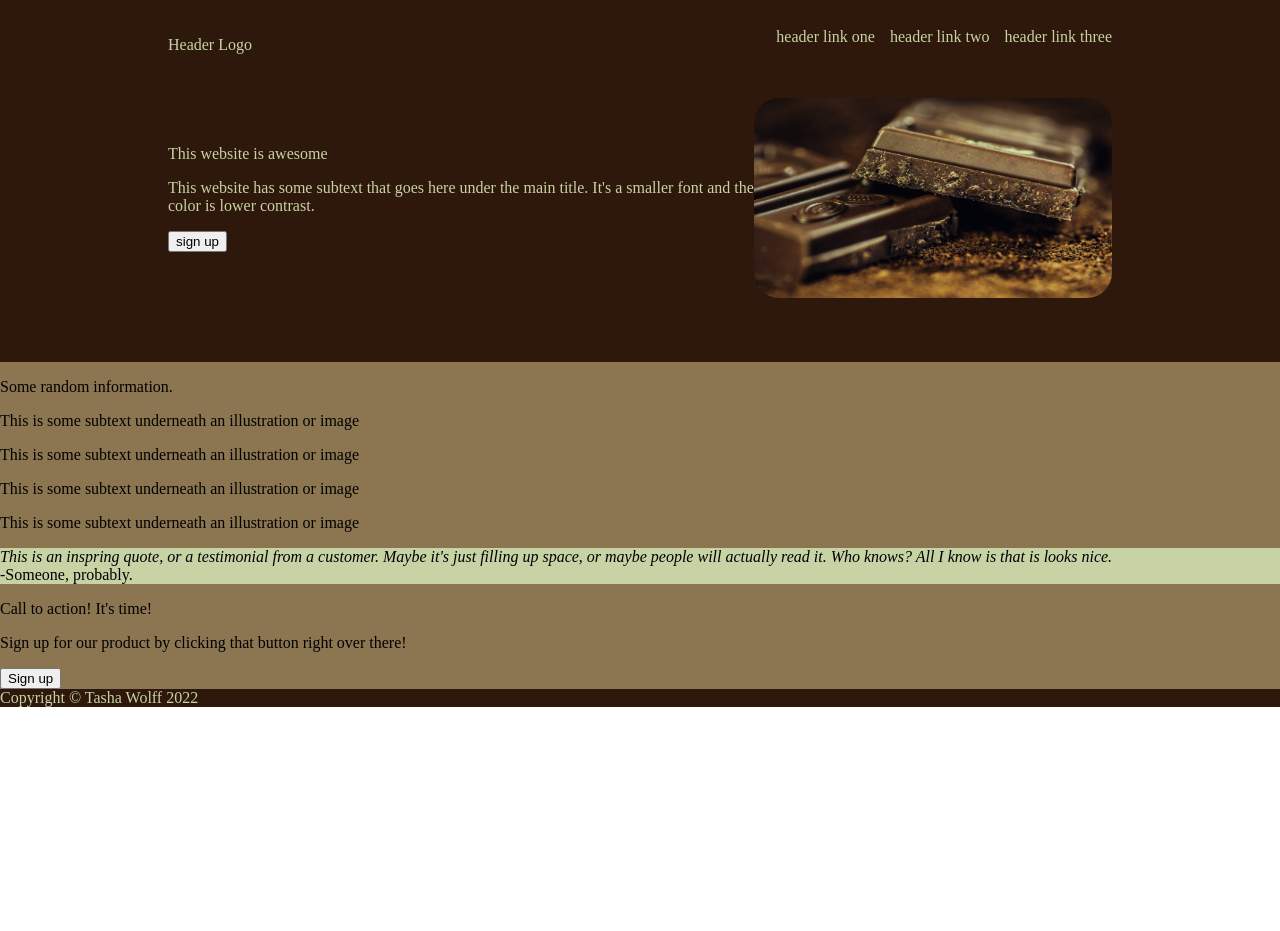
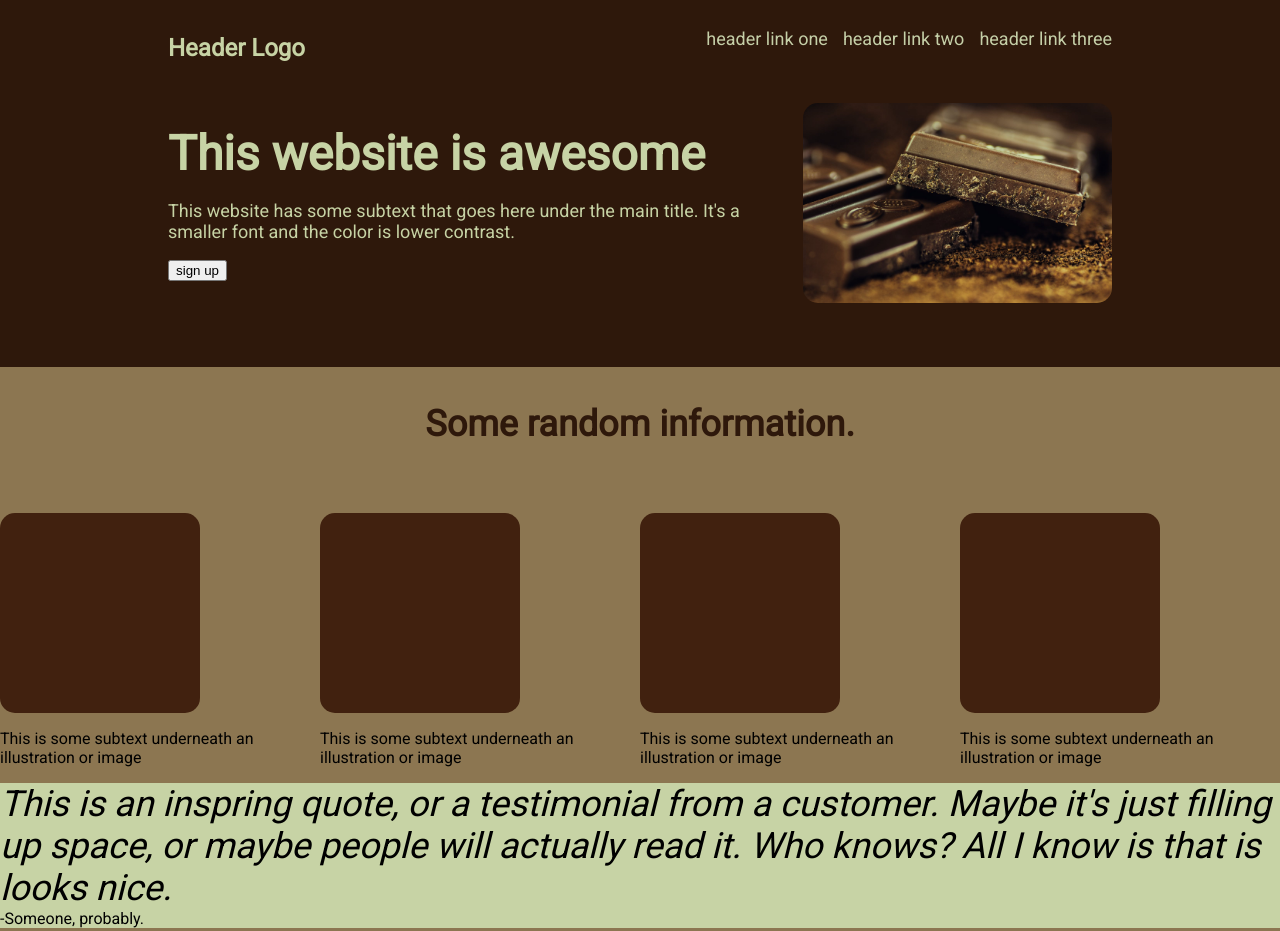
Before and after one commit to TashaWolff/TOPLandingPage, a plain HTML site: page index.html in a window 1280 px wide. Shown: the top 931 px of the page. Before the commit the page ends 800 px from the top, so only its background shows below. Drawn offline with Linux system fonts and the light colour scheme.

Commit message:
Add more styling to top of page content
-Clean styling of top of page and begin styling middle-top

```diff
--- a/index.html
+++ b/index.html
@@ -5,6 +5,9 @@
     <meta charset="UTF-8">
     <link rel="stylesheet" href="style.css">
     <!-- code provided by Google for use of "roboto" font-->
+    <link rel="preconnect" href="https://fonts.googleapis.com">
+    <link rel="preconnect" href="https://fonts.gstatic.com" crossorigin>
+    <link href="https://fonts.googleapis.com/css2?family=Roboto&display=swap" rel="stylesheet">
     <link rel="preconnect" href="https://fonts.googleapis.com">
     <link rel="preconnect" href="https://fonts.gstatic.com" crossorigin>
     <link href="https://fonts.googleapis.com/css2?family=Roboto&display=swap" rel="stylesheet">
@@ -23,7 +26,7 @@
         <div class="content-top">
             <div class="text-box">
                 <div class="awesome-text">This website is awesome</div>
-                <p> This website has some subtext that goes here under the main title. It's a
+                <p class="awesome-secondary"> This website has some subtext that goes here under the main title. It's a
                     smaller font and the color is lower contrast.
                 </p>
                 <button>sign up</button>
@@ -35,22 +38,22 @@
     </div>
 
     <div class="page-middle-top">
-        <p>Some random information.<p>
+        <p class="random-text">Some random information.<p>
         <div class="box-container">
-            <div class="box-container-1">
-                <div class="small-box"></div>
+            <div class="content-container">
+                <div class="box1"></div>
                 <p>This is some subtext underneath an illustration or image</p>
             </div>
-            <div class="box-contaier-2">
-                <div class="small-box"></div>
+            <div class="content-container">
+                <div class="box2"></div>
                 <p>This is some subtext underneath an illustration or image</p>
             </div>
-            <div class="box3">
-                <div class="small-box"></div>
+            <div class="content-container">
+                <div class="box3"></div>
                 <p>This is some subtext underneath an illustration or image</p>
             </div>
-            <div class="box4">
-                <div class="small-box"></div>
+            <div class="content-container">
+                <div class="box4"> </div>
                 <p>This is some subtext underneath an illustration or image</p>
             </div>
         </div>
--- a/style.css
+++ b/style.css
@@ -6,7 +6,11 @@ html, body {
 body {
     display: flex;
     flex-direction: column;
+    min-height: 100vh;
+    font-family: 'Roboto', sans-serif;
 }
+
+/* Styling for top of page */
 
 .page-top,
 .footer {
@@ -23,6 +27,15 @@ body {
     align-items:  center;
 }
 
+.logo {
+    font-weight: bolder;
+    font-size: 24px;
+}
+
+.awesome-secondary {
+    font-size: 18px;
+}
+
 .content-top {
     display: flex;
     padding: 36px 0px;
@@ -30,8 +43,13 @@ body {
     justify-content: space-between;
 }
 
+.awesome-text {
+    font-size: 48px;
+    font-weight: bolder;
+}
+
 .img-top{
-    border-radius: 25px;
+    border-radius: 15px;
     width: 450px;
     height: 200px;
 }
@@ -42,18 +60,73 @@ ul {
     gap: 15px;
     margin-left: auto;
     margin-top: 0;
+    font-size: 18px;
 }
 
 a {
     text-decoration: none;
-    color: #c7d3a5;
+    color: #c5cfa8;
 }
+
+/* Styling for middle of page */
 
 .page-middle-top,
 .page-bottom {
     background-color:  #8c7651;
 }
 
+.page-middle-top {
+    display: flex;
+    flex-direction: column;
+    justify-content: center;
+    align-items: center;
+}
+
+.random-text {
+    font-size: 36px;
+    font-weight: bolder;
+    color: #2e180b;
+}
+
+.box-container {
+    display: flex;
+}
+
+.box1,
+.box2,
+.box3,
+.box4 {
+    border-radius: 15px;
+    width: 200px;
+    height: 200px;
+}
+
+.box1 {
+    background: #41210f;
+}
+
+.box2 {
+    background: #41210f;
+}
+
+.box3 {
+    background: #41210f;
+}
+
+.box4 {
+    background: #41210f;
+}
+
 .page-middle-bottom {
     background-color: #c7d3a5;
 }
+
+.quote {
+    font-size: 36px;
+    font-weight: lighter;
+    font-style: italic;
+}
+
+.footer {
+    margin-top: auto;
+}
```
